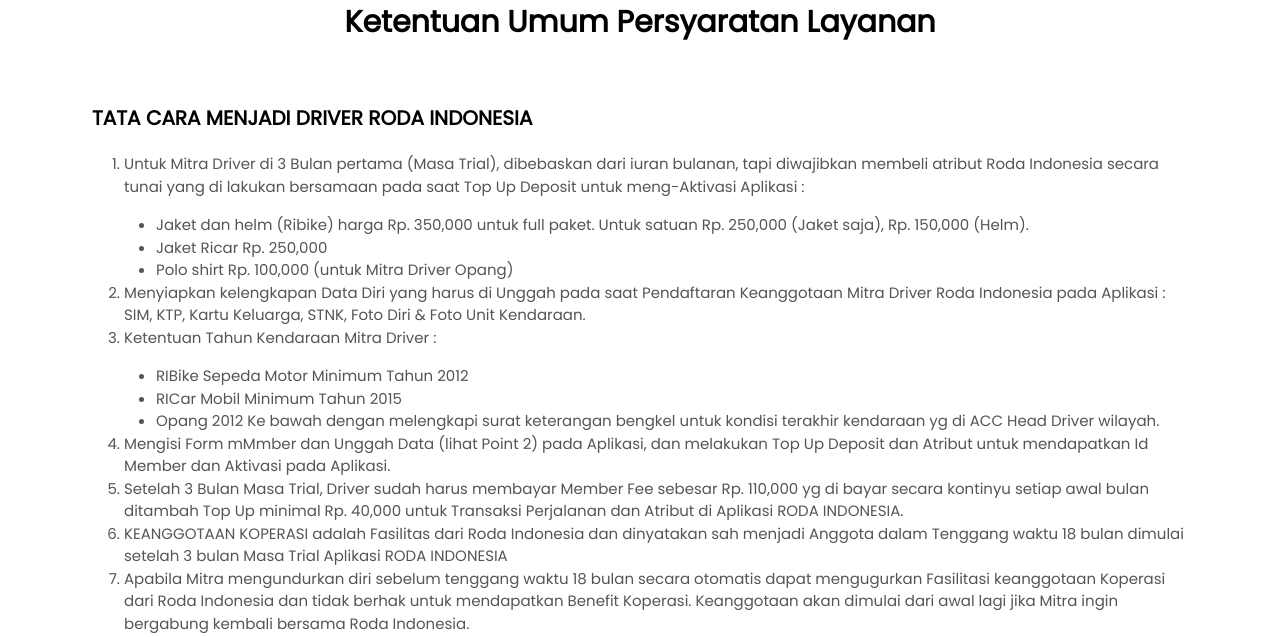
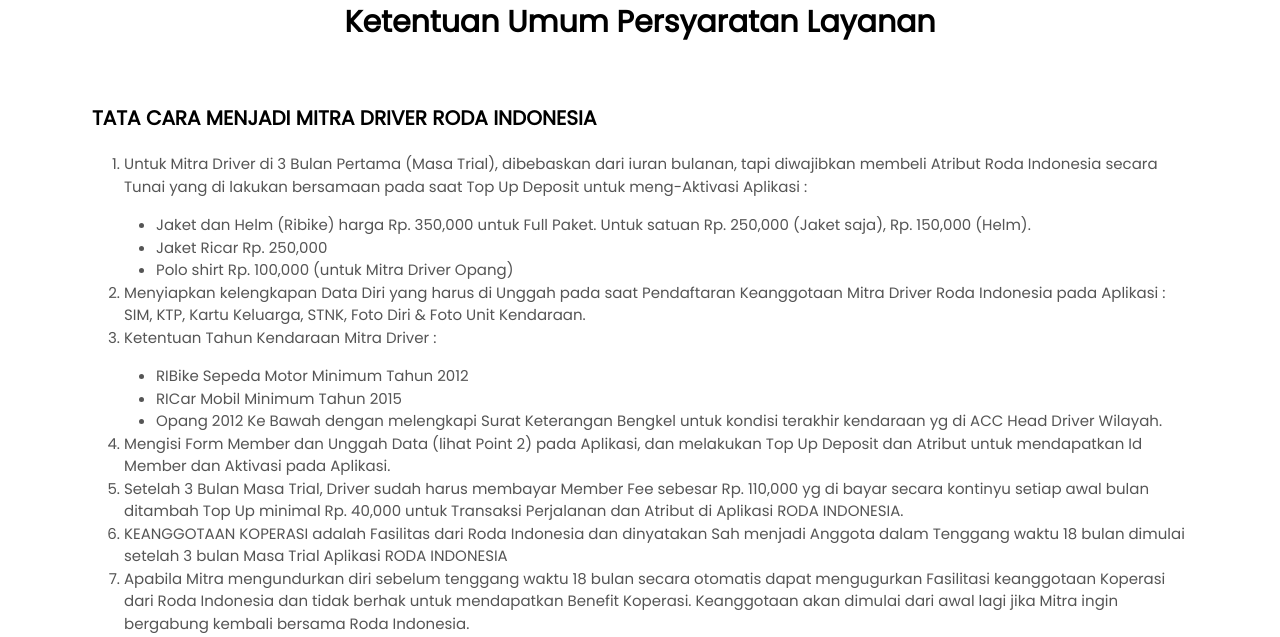
Before and after one commit to divit-roda/website-ri, a PHP site: page /?page=kebijakan&sub_page=persyaratan_layanan in a window 1280 px wide. Shown: the part 699-1336 px from the top of the page. Run offline with PHP 8.4, Linux system fonts and the light colour scheme; some libraries are stand-ins or nearby versions.

Commit message:
perbaikkan minor

```diff
--- a/page/kebijakan/persyaratan_layanan.php
+++ b/page/kebijakan/persyaratan_layanan.php
@@ -38,12 +38,12 @@
                 <div class="section-title">
                 <h3>Ketentuan Umum Persyaratan Layanan</h3>
                 </div>
-                <h5>TATA CARA MENJADI DRIVER RODA INDONESIA </h5>
+                <h5>TATA CARA MENJADI MITRA DRIVER RODA INDONESIA</h5>
                 <ol>
-                    <li>Untuk Mitra Driver di 3 Bulan pertama (Masa Trial), dibebaskan dari iuran bulanan, tapi diwajibkan membeli atribut Roda Indonesia secara tunai yang di lakukan bersamaan pada saat Top Up Deposit untuk meng-Aktivasi Aplikasi :</li>
+                    <li>Untuk Mitra Driver di 3 Bulan Pertama (Masa Trial), dibebaskan dari iuran bulanan, tapi diwajibkan membeli Atribut Roda Indonesia secara Tunai yang di lakukan bersamaan pada saat Top Up Deposit untuk meng-Aktivasi Aplikasi :</li>
                         <p class="mt-3"></p>
                         <ul>
-                            <li>Jaket dan helm (Ribike) harga Rp. 350,000 untuk full paket. Untuk satuan Rp. 250,000 (Jaket saja), Rp. 150,000 (Helm).</li>
+                            <li>Jaket dan Helm (Ribike) harga Rp. 350,000 untuk Full Paket. Untuk satuan Rp. 250,000 (Jaket saja), Rp. 150,000 (Helm).</li>
                             <li>Jaket Ricar Rp. 250,000</li>
                             <li>Polo shirt Rp. 100,000 (untuk Mitra Driver Opang) </li>
                         </ul>
@@ -54,12 +54,12 @@
                         <ul>
                             <li>RIBike Sepeda Motor Minimum Tahun 2012</li>
                             <li>RICar Mobil Minimum Tahun 2015</li>
-                            <li>Opang 2012 Ke bawah dengan melengkapi surat keterangan bengkel untuk kondisi terakhir kendaraan yg di ACC Head Driver wilayah.</li>
+                            <li>Opang 2012 Ke Bawah dengan melengkapi Surat Keterangan Bengkel untuk kondisi terakhir kendaraan yg di ACC Head Driver Wilayah.</li>
                         </ul>
                     </li>
-                    <li>Mengisi Form mMmber dan Unggah Data (lihat Point 2) pada Aplikasi, dan melakukan Top Up Deposit dan Atribut  untuk mendapatkan  Id Member dan Aktivasi pada Aplikasi.</li>
+                    <li>Mengisi Form Member dan Unggah Data (lihat Point 2) pada Aplikasi, dan melakukan Top Up Deposit dan Atribut untuk mendapatkan Id Member dan Aktivasi pada Aplikasi.</li>
                     <li>Setelah 3 Bulan Masa Trial, Driver sudah harus membayar Member Fee sebesar Rp. 110,000 yg di bayar secara kontinyu setiap awal bulan ditambah Top Up minimal Rp. 40,000 untuk Transaksi Perjalanan dan Atribut di Aplikasi RODA INDONESIA.</li>
-                    <li>KEANGGOTAAN KOPERASI adalah Fasilitas dari Roda Indonesia dan dinyatakan sah menjadi Anggota dalam Tenggang waktu 18 bulan  dimulai setelah 3 bulan Masa Trial Aplikasi RODA INDONESIA</li>
+                    <li>KEANGGOTAAN KOPERASI adalah Fasilitas dari Roda Indonesia dan dinyatakan Sah menjadi Anggota dalam Tenggang waktu 18 bulan dimulai setelah 3 bulan Masa Trial Aplikasi RODA INDONESIA</li>
                     <li>Apabila Mitra mengundurkan diri sebelum tenggang waktu 18 bulan secara otomatis dapat mengugurkan Fasilitasi keanggotaan Koperasi dari Roda Indonesia dan tidak berhak untuk mendapatkan Benefit Koperasi. Keanggotaan akan dimulai dari awal lagi jika Mitra ingin bergabung kembali bersama Roda Indonesia.</li>
                 </ol>
                 <div class="section-title">
```
